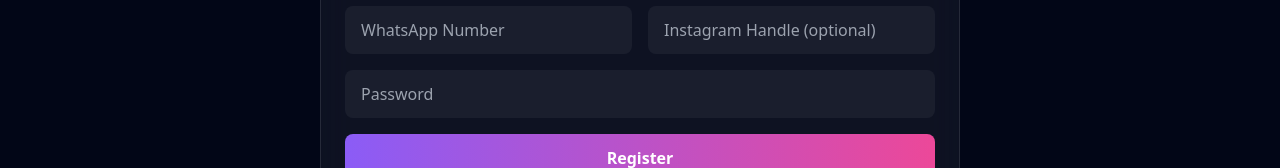
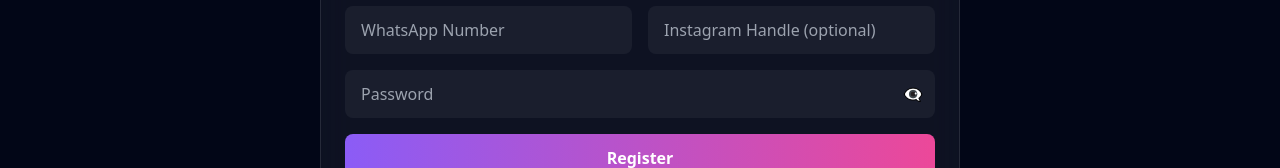
Before and after one commit to anku5265/spotmystar, a React (Vite) app in the folder frontend/: page /artist/register in a window 1280 px wide. Shown: the part 731-899 px from the top of the page. Built offline with nearby package versions, Linux system fonts and the light colour scheme; no server answers; the HTML template or start-up script is replaced by a standard one.

Commit message:
Add show/hide password toggle with eye icon

```diff
--- a/frontend/src/pages/ArtistRegister.jsx
+++ b/frontend/src/pages/ArtistRegister.jsx
@@ -8,6 +8,7 @@
   const [loading, setLoading] = useState(true);
   const [showCategories, setShowCategories] = useState(true);
   const [showOtherCategory, setShowOtherCategory] = useState(false);
+  const [showPassword, setShowPassword] = useState(false);
   const [formData, setFormData] = useState({
     fullName: '',
     stageName: '',
@@ -212,14 +213,23 @@
             />
           </div>
 
+          <div className="relative">
             <input
-            type="password"
+              type={showPassword ? "text" : "password"}
               placeholder="Password"
               required
               value={formData.password}
               onChange={(e) => setFormData({ ...formData, password: e.target.value })}
-            className="w-full bg-white/5 rounded-lg px-4 py-3 outline-none focus:ring-2 focus:ring-primary"
+              className="w-full bg-white/5 rounded-lg px-4 py-3 pr-12 outline-none focus:ring-2 focus:ring-primary"
             />
+            <button
+              type="button"
+              onClick={() => setShowPassword(!showPassword)}
+              className="absolute right-3 top-1/2 -translate-y-1/2 text-gray-400 hover:text-white"
+            >
+              {showPassword ? '👁️' : '👁️‍🗨️'}
+            </button>
+          </div>
 
           <button type="submit" className="w-full btn-primary">
             Register
```
Lines whose indentation alone changed are shown as unchanged.
